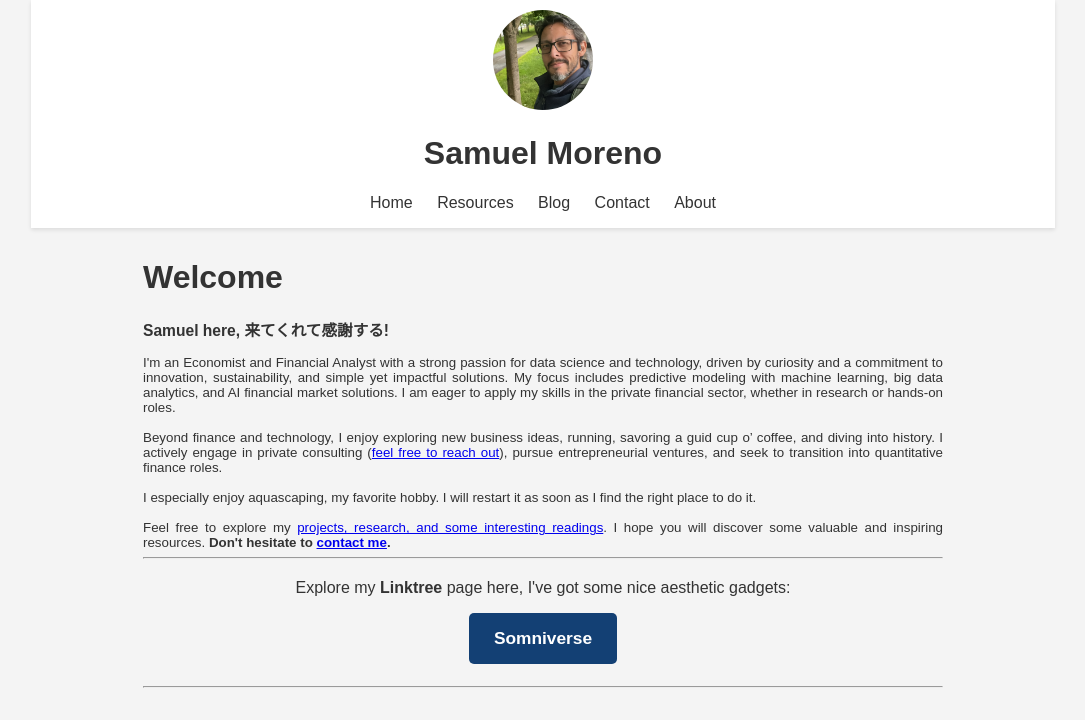
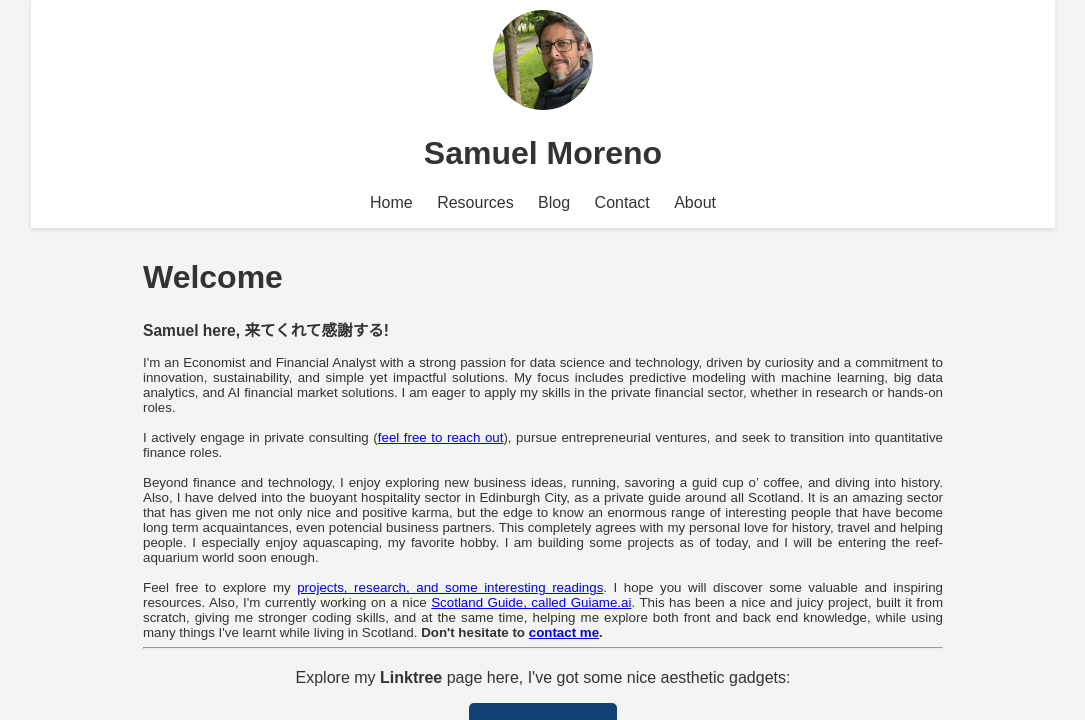
Before and after one commit to GregSom-MSc/GregSom-MSc.github.io, a Jekyll site: the page built from index.md, in a window 1280 px wide, cut to the strip 0-720 px from the top of the page. Shown: the whole strip, without its empty margins (97-1182 px from the left). Built offline with Jekyll 4.4.1, drawn with Linux system fonts in a browser that asks for light colours.

Commit message:
new things on about me

```diff
--- a/index.md
+++ b/index.md
@@ -9,11 +9,15 @@ layout: default
 
     I'm an Economist and Financial Analyst with a strong passion for data science and technology, driven by curiosity and a commitment to innovation, sustainability, and simple yet impactful solutions. My focus includes predictive modeling with machine learning, big data analytics, and AI financial market solutions. I am eager to apply my skills in the private financial sector, whether in research or hands-on roles. <br> <br>
 
-    Beyond finance and technology, I enjoy exploring new business ideas, running, savoring a guid cup o’ coffee, and diving into history. I actively engage in private consulting (<a href="https://GregSom-MSc.github.io/contact">feel free to reach out</a>), pursue entrepreneurial ventures, and seek to transition into quantitative finance roles.  <br><br>
+    I actively engage in private consulting (<a href="https://GregSom-MSc.github.io/contact">feel free to reach out</a>), pursue entrepreneurial ventures, and seek to transition into quantitative finance roles.  <br><br>
 
-    I especially enjoy aquascaping, my favorite hobby. I will restart it as soon as I find the right place to do it. <br><br>
+    Beyond finance and technology, I enjoy exploring new business ideas, running, savoring a guid cup o’ coffee, and diving into history. Also, I have delved into the buoyant hospitality sector in Edinburgh City, as a private guide around all Scotland. It is an amazing sector that has given me not only nice and positive karma, but the edge to know an enormous range of interesting people that have become long term acquaintances, even potencial business partners. This completely agrees with my personal love for history, travel and helping people.
+
+    I especially enjoy aquascaping, my favorite hobby. I am building some projects as of today, and I will be entering the reef-aquarium world soon enough. <br><br>
 
     Feel free to explore my <a href="https://GregSom-MSc.github.io/research">projects, research, and some interesting readings</a>. I hope you will discover some valuable and inspiring resources.
+
+    Also, I'm currently working on a nice <a href="https://GregSom-MSc.github.io/guiame-ai">Scotland Guide, called Guiame.ai</a>. This has been a nice and juicy project, built it from scratch, giving me stronger coding skills, and at the same time, helping me explore both front and back end knowledge, while using many things I've learnt while living in Scotland.
 
     <b>Don't hesitate to <a href="https://GregSom-MSc.github.io/contact">contact me</a>. </b>
 
```
